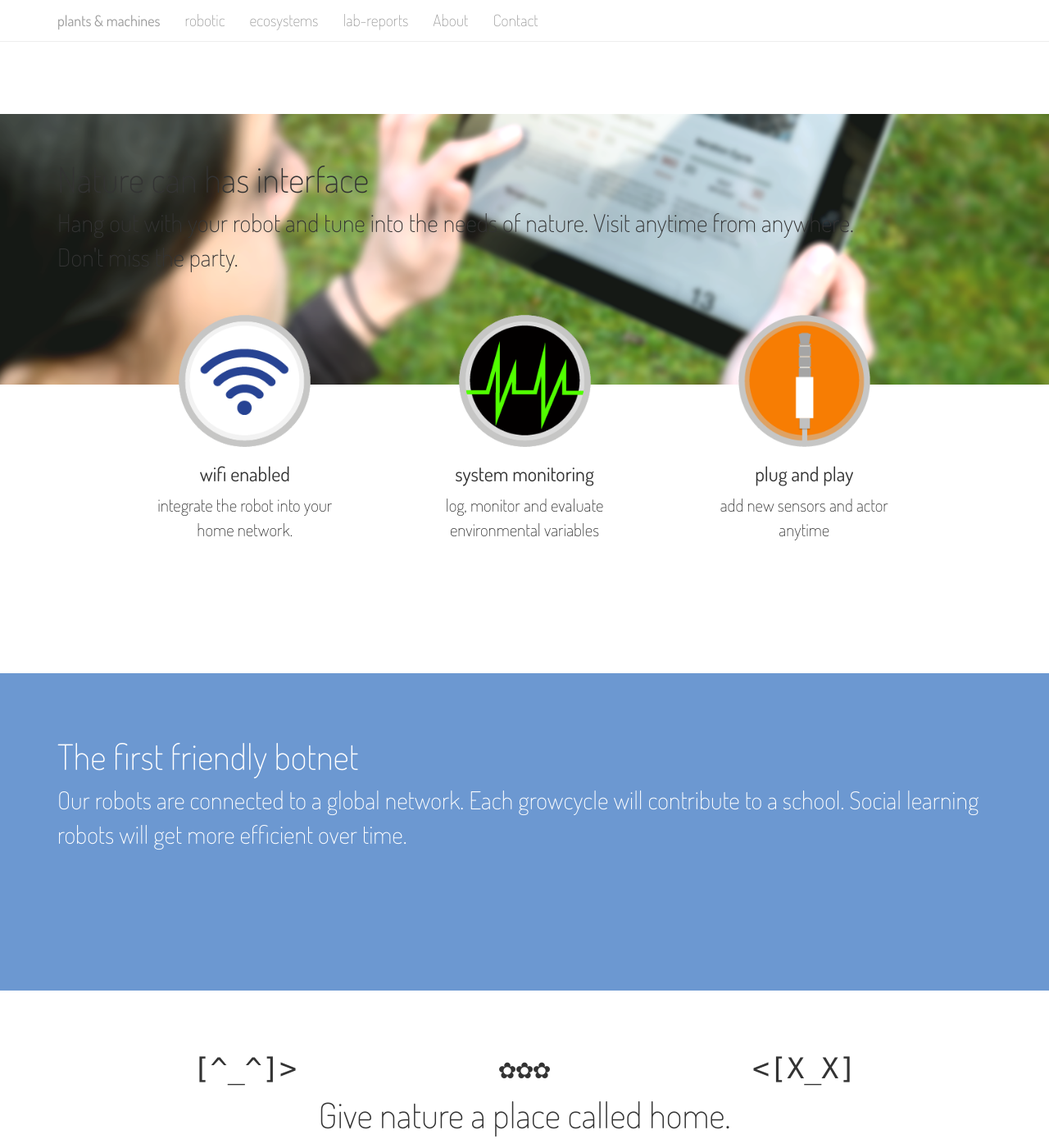
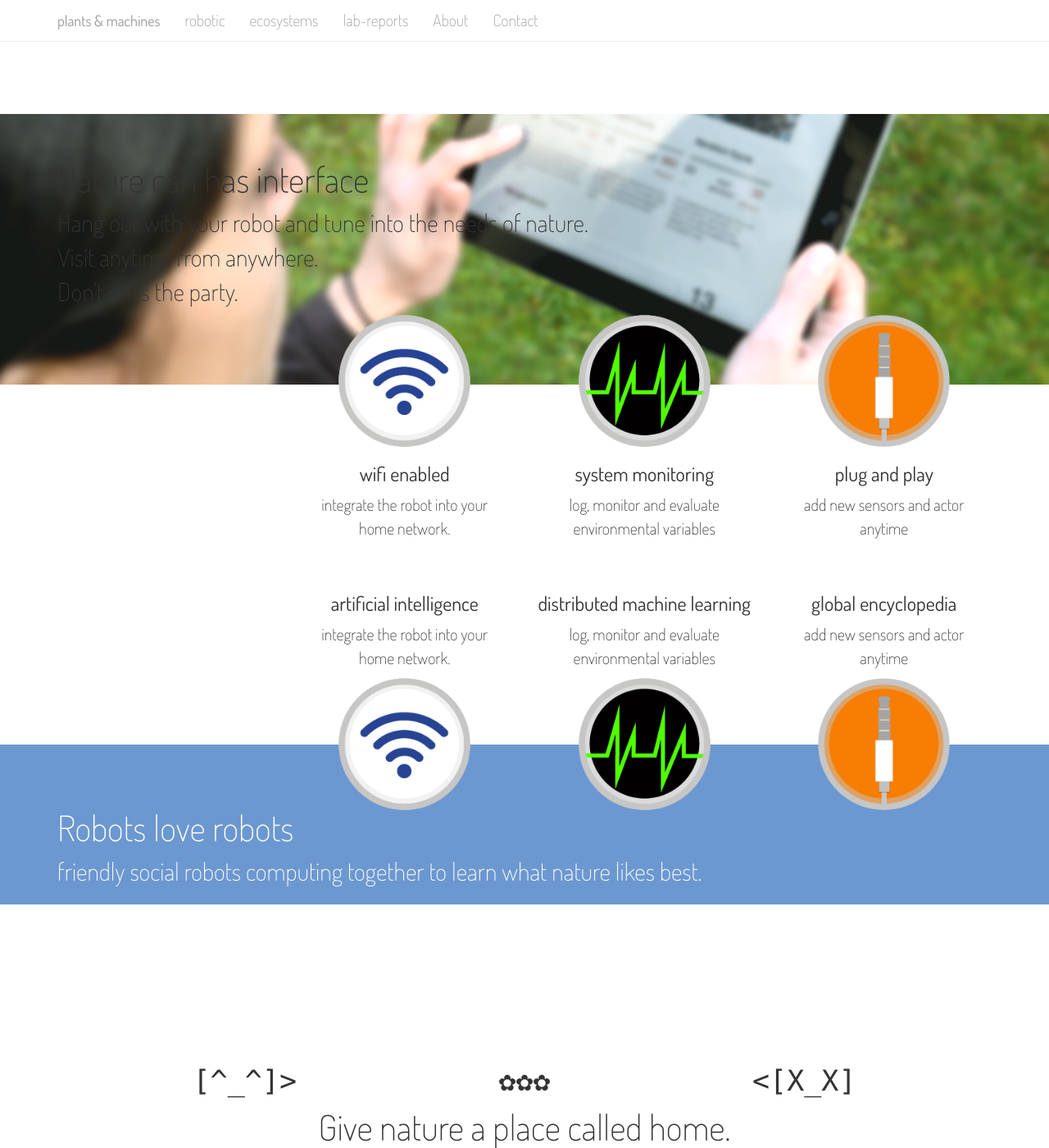
Before and after one commit to plantsandmachines/plantsandmachines.github.io, a Jekyll site: the page built from index.html, in a window 1280 px wide and 1400 px high, scrolled down 2085 px. Shown: the whole window at 82% size. Built offline with Jekyll 4.4.1, drawn with Linux system fonts in a browser that asks for light colours; nearby versions of some CDN libraries; Markdown is read by kramdown in place of the engine named in the settings.

Commit message:
botnet features

```diff
--- a/css/landingpage.css
+++ b/css/landingpage.css
@@ -284,14 +284,15 @@ hr {
 	line-height: 1.4em;
 }
 #features img,
-.features img
-{
+.features img {
 	height: 8em;
 	width: auto;
 }
-#features p {
+#features p,
+#botnet_features p {
 	height: 13rem;
 }
+
 .features_interface img {
 	height: 11.5em;
 	width: auto;
@@ -300,8 +301,22 @@ hr {
 	margin-top: -11.5rem;
 }
 .features_interface p {
-	font-size: 1.5em;
+	font-size: 2rem;
 }
+#botnet_features {
+	z-index: 0;
+}
+#botnet_features p {
+	height: 5em;
+}
+#botnet {
+	position: relative;
+}
+#botnet .colorbox {
+	z-index: 0;
+	margin-top: -8rem;
+}
+
 #accordion .panel {
 	border: 0px solid #fff;
 	box-shadow: 0 0px 0px rgba(0, 0, 0, 0.05);
--- a/css/main.css
+++ b/css/main.css
@@ -2,6 +2,7 @@
 	background-color: #6C98D1;
 	color: #fff;
 	padding-top: 7rem;
+	overflow: visible;
 }
 
 
--- a/index.html
+++ b/index.html
@@ -133,7 +133,7 @@ title: plants-and-machines
 			<div class="col-md-12">
 				<h2 class="intro lead">Nature can has interface</h2>
 				<p class="lead normal text-left">
-				  Hang out with your robot and tune into the needs of nature. Visit anytime from anywhere.<br/> Don't miss the party.
+				  Hang out with your robot and tune into the needs of nature.<br> Visit anytime from anywhere.<br/> Don't miss the party.
 				</p>
 			</div>
 		</div>
@@ -141,7 +141,9 @@ title: plants-and-machines
 </div>
 <div id="interface_features" class="container">
 	<div class="row features_interface text-center">
-		<div class="col-md-3 col-md-offset-1">
+		<div class="col-md-9 col-md-offset-3">
+		<div class="row">
+		<div class="col-md-4">
 			<img src="images/landing-page/icon_wifi.png">
 			<h3>wifi enabled</h3>
 			<p class="">
@@ -155,12 +157,14 @@ title: plants-and-machines
 				log, monitor and evaluate<br> environmental variables
 			</p>
 		</div>
-		<div class="col-md-3">
+		<div class="col-md-4">
 			<img src="images/landing-page/icon_plugplay.png">
 			<h3>plug and play</h3>
 			<p>
 				add new sensors and actor<br> anytime
 			</p>
+		</div>
+		</div>
 		</div>
 	</div>
 </div>
@@ -170,21 +174,52 @@ title: plants-and-machines
 <div class="container margin-bottom">
 </div>
 
-
 <!-- social learning -->
 
-<div id="botnet" class="jumbotron header-half colorbox">
-		<div class="container margin-bottom">
-			<div class="row" >
-				<div class="col-md-12">
-					<h2 class="intro lead">The first friendly botnet</h2>
-					<p class="lead normal text-left">
-						Our robots are connected to a global network. Each growcycle will contribute to a school. Social learning robots will get more efficient over time.
-					</p>
+<div id="botnet" class="">
+	<div  class="container">
+		<div class="row features_interface text-center">
+			<div class="col-md-9 col-md-offset-3">
+				<div class="row">
+					<div class="col-md-4">
+						<h3>artificial intelligence</h3>
+						<p class="">
+							integrate the robot into your<br> home network.
+						</p>
+						<img src="images/landing-page/icon_wifi.png">
+					</div>
+					<div class="col-md-4">
+						<h3>distributed machine learning</h3>
+						<p>
+							log, monitor and evaluate<br> environmental variables
+						</p>
+						<img src="images/landing-page/icon_monitoring.png">
+					</div>
+					<div class="col-md-4">
+						<h3>global encyclopedia</h3>
+						<p>
+							add new sensors and actor<br> anytime
+						</p>
+						<img src="images/landing-page/icon_plugplay.png">
+					</div>
 				</div>
 			</div>
 		</div>
+	</div>
+	<div class="colorbox">
+	<div class="container header-half margin-bottom">
+		<div class="row" >
+			<div class="col-md-12">
+				<h2 class="intro lead">Robots love robots</h2>
+				<p class="lead normal text-left">
+					friendly social robots computing together to learn what nature likes best.
+				</p>
+			</div>
+		</div>
+	</div>
+	</div>
 </div>
+
 
 
 <!-- THE END -->
```
